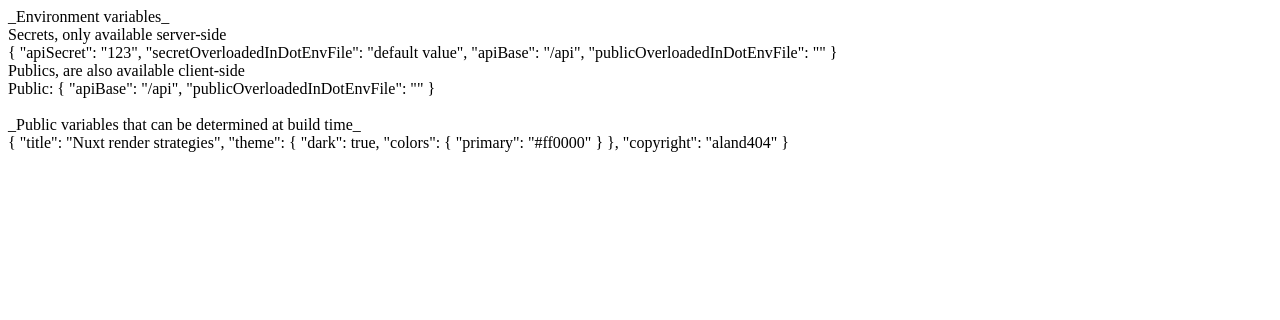
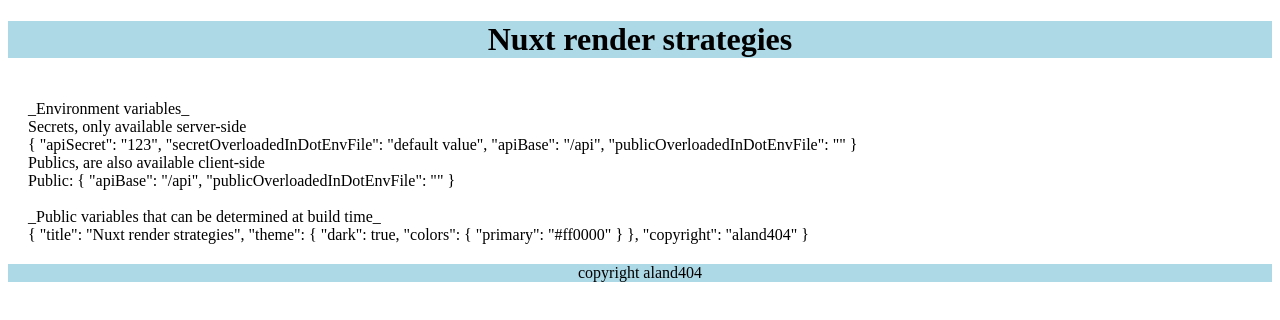
Before and after one commit to aland404/nuxt-render-strategies, a Nuxt app: page / in a window 1280 px wide. Shown: the top 320 px of the page. Built offline with nearby package versions, Linux system fonts and the light colour scheme.

Commit message:
feat: add views (layouts, components, pages)

```diff
--- a/app.vue
+++ b/app.vue
@@ -1,5 +1,13 @@
 <template>
-  <div>
-    <NuxtPage />
-  </div>
+  <NuxtLayout>
+    <div class="nuxt-page">
+      <NuxtPage />
+    </div>
+  </NuxtLayout>
 </template>
+
+<style>
+.nuxt-page {
+  padding: 20px;
+}
+</style>
--- /dev/null
+++ b/components/Footer.vue
@@ -0,0 +1,17 @@
+<template>
+    <footer>
+        copyright {{ copyright }}
+    </footer>
+</template>
+
+<script setup lang="ts">
+    const { copyright } = useAppConfig()
+</script>
+
+
+<style>
+footer {
+    background-color: lightblue;
+    text-align: center;
+}
+</style>
--- /dev/null
+++ b/components/Header.vue
@@ -0,0 +1,17 @@
+<template>
+    <header>
+        <h1>{{ title }}</h1>
+        <slot />
+    </header>
+</template>
+
+<script setup lang="ts">
+    const { title } = useAppConfig()
+</script>
+
+<style>
+header {
+    background-color: lightblue;
+    text-align: center;
+}
+</style>
--- /dev/null
+++ b/layouts/default.vue
@@ -0,0 +1,5 @@
+<template>
+    <Header/>
+    <slot/>
+    <Footer/>
+</template>
```
